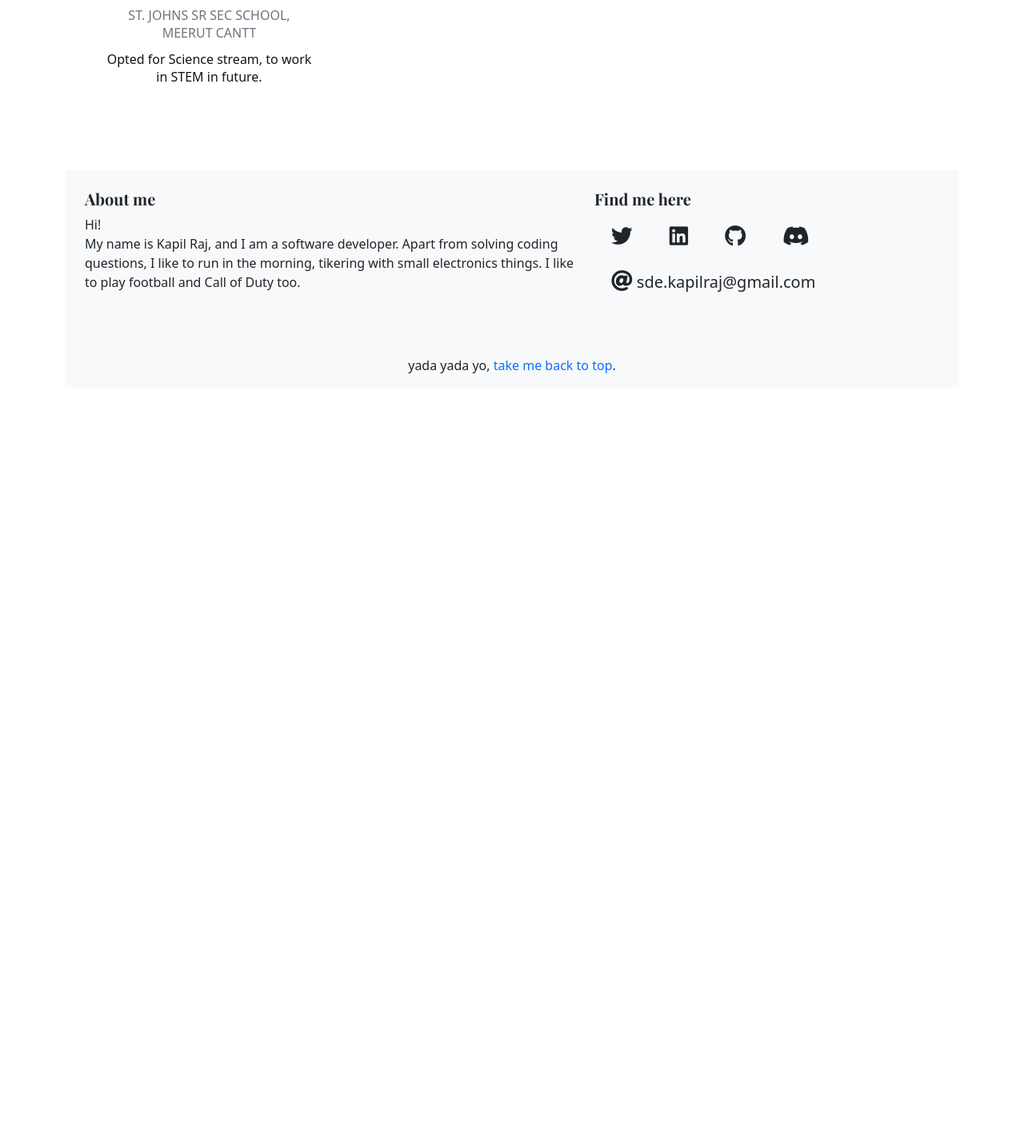
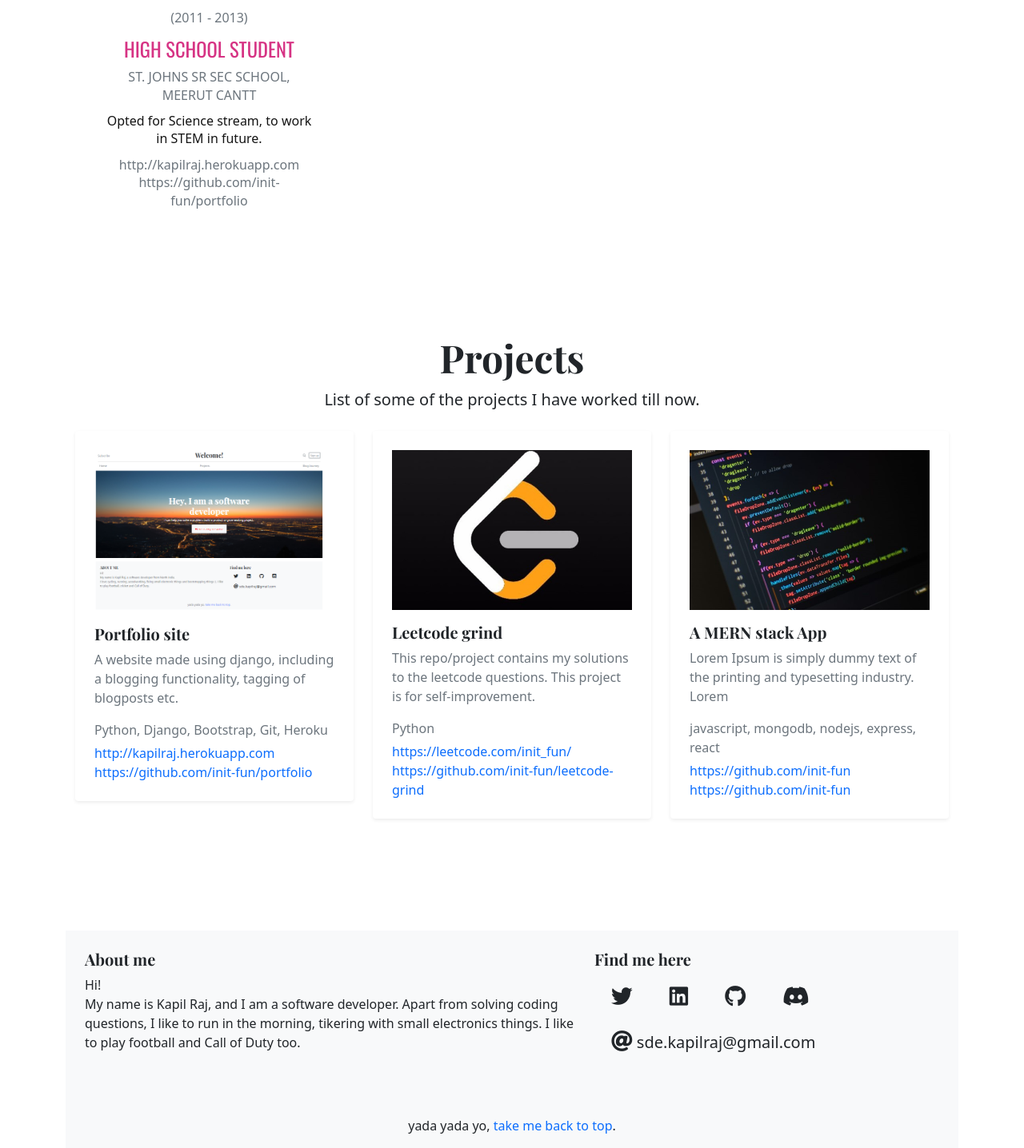
Before and after one commit to init-fun/portfolio, a Django app: template blog/templates/blog/carrer.html in a window 1280 px wide. Shown: the part 1179-2615 px from the top of the page at 80% size. Before the commit the page ends 1646 px from the top, so only its background shows below. Run offline with Django 3.2, Linux system fonts and the light colour scheme; the template is opened without the code that fills it: values that come from a table or form of the project are taken from there, others are empty; data comes from the database, SQL or seed files in the repository; both versions use the stored data as it was after the commit; parts of the project's set-up code (start-up, migrations or seed data) failed here and were passed over; some libraries are stand-ins or nearby versions; some web fonts are replaced.

Commit message:
added the projects

```diff
--- a/blog/admin.py
+++ b/blog/admin.py
@@ -1,6 +1,7 @@
 from django.contrib import admin
 from .models import Post, Comment
 from .models import WorkExp
+from .models import ProjectModel
 
 # Register your models here.
 # admin.site.register(Post)
@@ -36,3 +37,6 @@
         "organization",
         "summary",
     )
+
+
+admin.site.register(ProjectModel)
--- a/blog/models.py
+++ b/blog/models.py
@@ -68,3 +68,16 @@
 
     def __str__(self):
         return f"Was {self.position_held} at {self.organization} from {self.from_year} to {self.to_year}"
+
+
+class ProjectModel(models.Model):
+    project_img = models.ImageField(upload_to="project_images/")
+    name = models.CharField(max_length=100)
+    summary = models.TextField()
+    tech_used = models.TextField()
+    project_url = models.URLField()
+    github_link = models.URLField()
+    active = models.BooleanField(default=True)
+
+    def __str__(self):
+        return f"{self.name}"
--- a/blog/templates/blog/carrer.html
+++ b/blog/templates/blog/carrer.html
@@ -1,11 +1,9 @@
 {% extends 'blog/base.html'%}
+
+
 {% load static %}
 
 {% block front_page %}
-<!-- <div>
-    {{all_workexp_obj}}
-</div> -->
-
 
 <div class="container">
     <div class="row py-4">
@@ -37,10 +35,7 @@
                         <p>{{post.summary}}</p>
 
 
-                        <div>
-
-                            {{post.site_urls}}
-                        </div>
+                        <p class='text-muted'>{{project.project_url}}<br>{{project.github_link}}</p>
                     </div>
                 </figcaption>
             </figure>
@@ -51,4 +46,51 @@
     {% endif %}
     {% endfor %}
 </div>
+
+<div class="container py-5">
+    <div class="row py-4">
+        <div class="col-lg-9 mx-auto text-center">
+            <h1 class="display-4">Projects</h1>
+            <p class="lead mb-0">List of some of the projects I have worked till now.</p>
+
+        </div>
+    </div>
+    <!-- <h2 class="font-weight-bold mb-2">Projects</h2>
+    <p class="font-italic text-muted mb-4">List of some of the projects I have worked till now.</p> -->
+    {% for project in all_projects %}
+    {% if forloop.first or forloop.counter0|divisibleby:3 %}
+    <div class="row pb-5 mb-4">
+        {% endif %}
+
+        <div class="col-lg-4 col-md-3 mb-4 mb-lg-0 ">
+
+            <div class="card rounded shadow-sm border-0 shadow">
+                <div class="card-body p-4"><img src="{{project.project_img.url}}" alt=""
+                        class="img-fluid d-block mx-auto mb-3">
+                    <h5>{{project.name}}</h5>
+                    <p class="text-muted font-italic">{{project.summary}}</p>
+                    <div style="margin-top: 5px; margin-bottom: 5px;">
+
+                        <p class="font-italic text-muted mb-0">{{project.tech_used}}
+                        </p>
+                    </div>
+
+                    <div>
+
+                        <a href="{{project.project_url}}">{{project.project_url}} </a><br>
+                        <a href="{{project.github_link}}">{{project.github_link}} </a>
+
+                    </div>
+                </div>
+            </div>
+        </div>
+        {% if forloop.counter|divisibleby:3 or forloop.last %}
+    </div>
+    {% endif %}
+    {% endfor %}
+
+</div>
+
+
+<!-- end of second part -->
 {% endblock front_page %}
--- a/blog/urls.py
+++ b/blog/urls.py
@@ -23,4 +23,4 @@
         name="post_detail",
     ),
     path("post/<int:post_id>/share/", post_share, name="post_share"),
-] + static(settings.STATIC_URL, document_root=settings.STATIC_ROOT)
+] + static(settings.MEDIA_URL, document_root=settings.MEDIA_ROOT)
--- a/blog/views.py
+++ b/blog/views.py
@@ -4,6 +4,7 @@
 from .models import Comment
 from .models import WorkExp
 
+from .models import ProjectModel
 
 # similar post
 from django.db.models import Count
@@ -138,5 +139,6 @@
 
 def WorkExpView(request):
     all_workexp_obj = WorkExp.objects.filter(active=True)
-    context = {"all_workexp_obj": all_workexp_obj}
+    all_projects = ProjectModel.objects.filter(active=True)
+    context = {"all_workexp_obj": all_workexp_obj, "all_projects": all_projects}
     return render(request, "blog/carrer.html", context)
```
Also changed, not shown: mysite/settings.py (+5 -3 lines), static/blog/css/card.css (+7 -0 lines), blog/migrations/0012_projectmodel.py (added), blog/migrations/0013_delete_projectmodel.py (added), blog/migrations/0014_projectmodel.py (added), db.sqlite3, media/project_images/code.jpg (added), media/project_images/front_view.png (added), media/project_images/leetcode.jpg (added).
